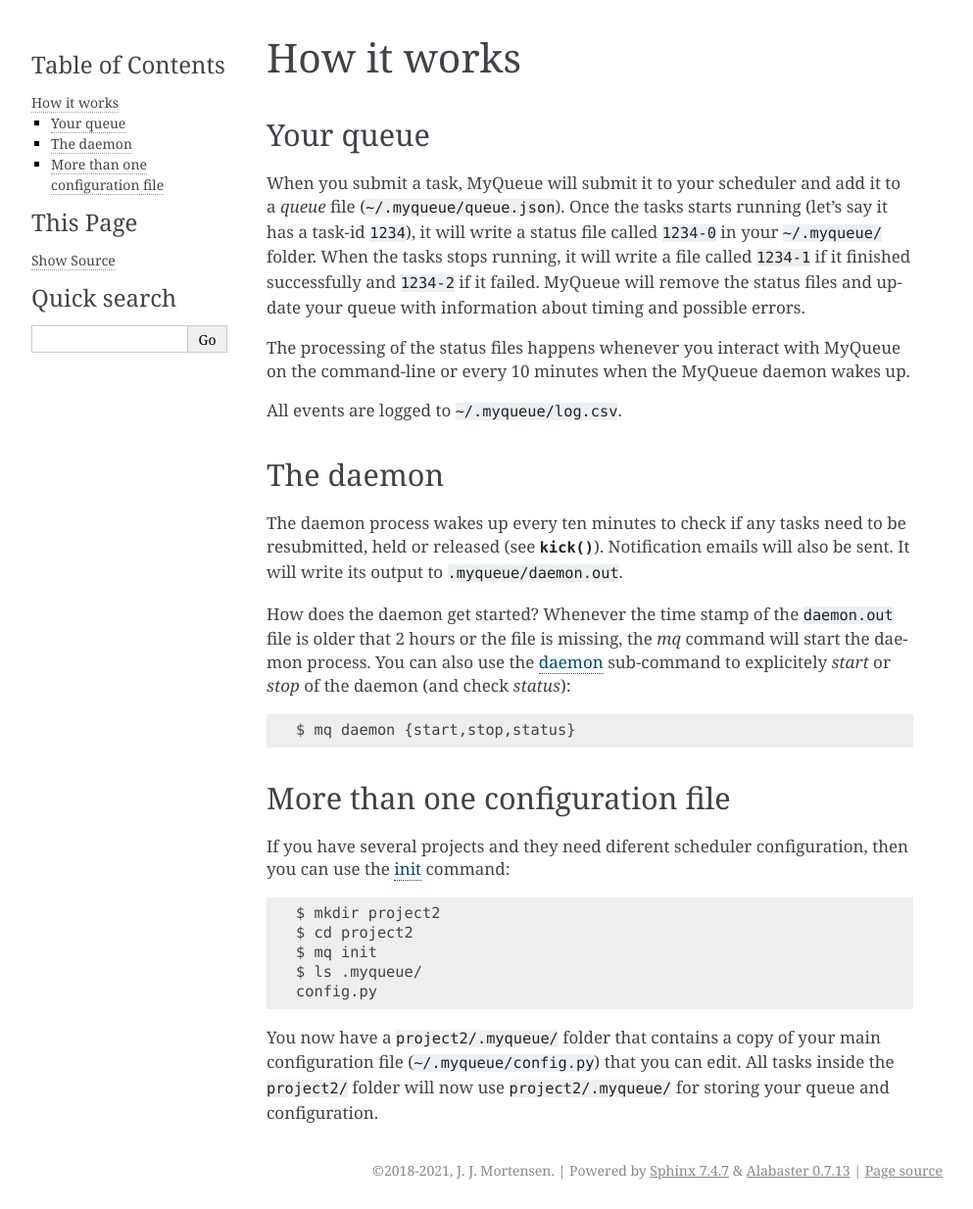
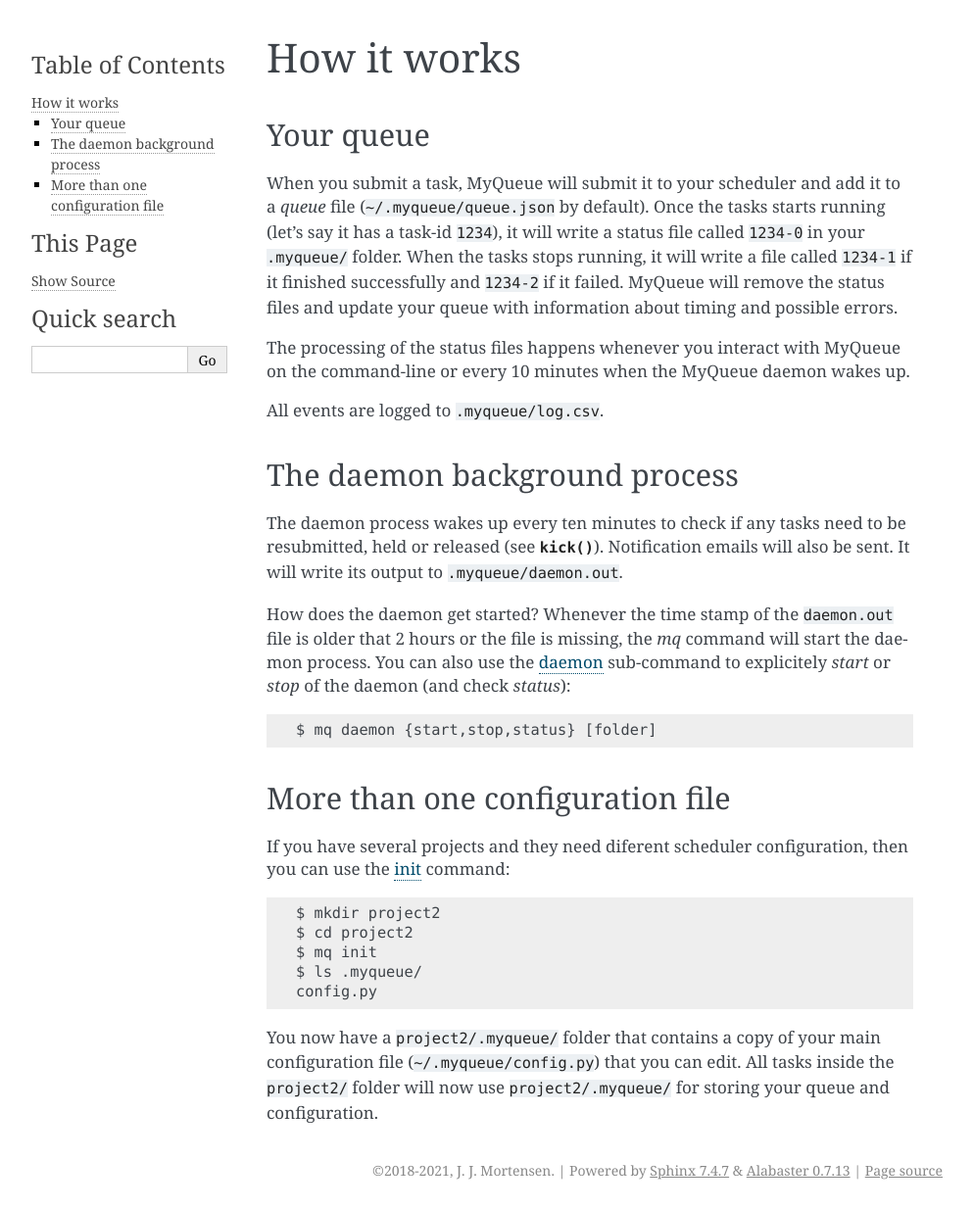
Before and after one commit to Yangxinsix/myqueue, a Sphinx documentation site: the page built from docs/howitworks.rst, in a window 1280 px wide. Shown: the whole page at 98% size, without its empty margins (148-1141 px from the left). Built offline with Sphinx 7.4.7, drawn with Linux system fonts in a browser that asks for light colours.

Commit message:
Add folder to daemon cmd + fix port problem

```diff
--- a/docs/cli.rst
+++ b/docs/cli.rst
@@ -517,7 +517,7 @@
 Daemon: Interact with the background process
 --------------------------------------------
 
-usage: mq daemon [-h] [-z] [-v] [-q] [-T] {start,stop,status}
+usage: mq daemon [-h] [-z] [-v] [-q] [-T] {start,stop,status} [folder]
 
 Interact with the background process.
 
@@ -526,6 +526,9 @@
 
 {start,stop,status}:
     Start, stop or check status.
+folder
+    Pick daemon process corresponding to this folder. Defaults
+    to current folder.
 
 optional arguments:
   -h, --help           show this help message and exit
--- a/docs/howitworks.rst
+++ b/docs/howitworks.rst
@@ -5,21 +5,23 @@
 ----------
 
 When you submit a task, MyQueue will submit it to your scheduler and add it to
-a *queue* file (:file:`~/.myqueue/queue.json`).  Once the tasks starts
-running (let's say it has a task-id ``1234``), it will write a status file
-called ``1234-0`` in your ``~/.myqueue/`` folder.  When the tasks stops
+a *queue* file (:file:`~/.myqueue/queue.json` by default).  Once the tasks
+starts running (let's say it has a task-id ``1234``), it will write a status
+file called ``1234-0`` in your ``.myqueue/`` folder.  When the tasks stops
 running, it will write a file called ``1234-1`` if it finished successfully
-and ``1234-2`` if it failed.  MyQueue will remove the status files and
-update your queue with information about timing and possible errors.
+and ``1234-2`` if it failed.  MyQueue will remove the status files and update
+your queue with information about timing and possible errors.
 
 The processing of the status files happens whenever you interact with MyQueue
 on the command-line or every 10 minutes when the MyQueue daemon wakes up.
 
-All events are logged to ``~/.myqueue/log.csv``.
+All events are logged to ``.myqueue/log.csv``.
 
 
-The daemon
-----------
+.. _daemon process:
+
+The daemon background process
+-----------------------------
 
 The daemon process wakes up every ten minutes to check if any tasks need to be
 resubmitted, held or released (see :meth:`~myqueue.queue.Queue.kick`).
@@ -32,7 +34,7 @@
 <daemon>` sub-command to explicitely *start* or *stop* of the daemon
 (and check *status*)::
 
-    $ mq daemon {start,stop,status}
+    $ mq daemon {start,stop,status} [folder]
 
 
 More than one configuration file
```
Also changed, not shown: docs/releasenotes.rst (+7 -0 lines), 3 other files.
